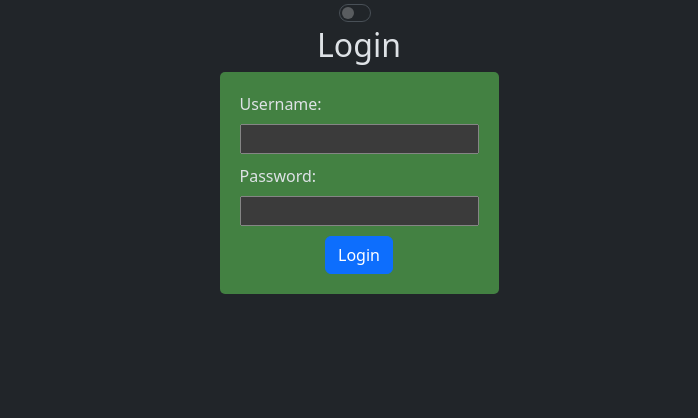
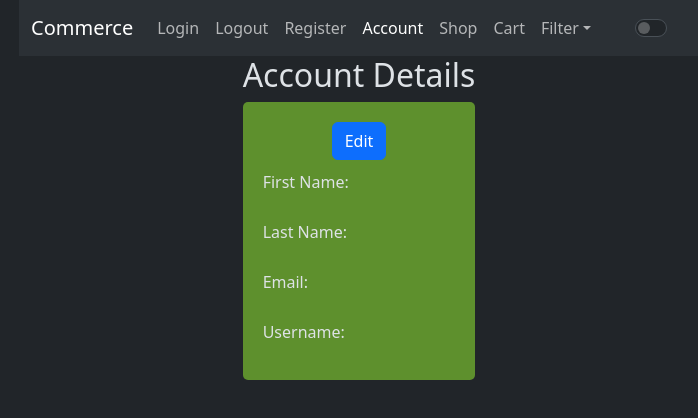
Before and after one commit to MarsBarnes/commerceApp_frontEnd, a React (Create React App) app: page /account in a window 1280 px wide. Shown: the top 418 px of the page, without its empty margins (281-979 px from the left). Built offline with nearby package versions, Linux system fonts and the light colour scheme.

Commit message:
Added nav bar and started creating pages

```diff
--- a/package.json
+++ b/package.json
@@ -7,10 +7,12 @@
     "@testing-library/jest-dom": "^5.16.5",
     "@testing-library/react": "^13.4.0",
     "@testing-library/user-event": "^14.4.3",
+    "axios": "^1.4.0",
     "bootstrap": "^5.3.1",
     "react": "^18.2.0",
     "react-dom": "^18.2.0",
     "react-redux": "^8.1.1",
+    "react-router-dom": "^6.15.0",
     "react-scripts": "5.0.1",
     "web-vitals": "^2.1.4"
   },
--- a/src/App.css
+++ b/src/App.css
@@ -9,6 +9,8 @@ Navy: #0d042b
 Thin 100
 Regular 400
 Bold 700 */
+
+
 
 /* GLOBAL STYLES */
 .App {
@@ -39,7 +41,7 @@ button {
 .form {
   display: grid;
   gap: 10px;
-  background-color: rgb(67, 129, 66);
+  background-color: rgb(94, 144, 45);
   padding: 20px;
   border-radius: 5px;
 }
--- a/src/App.js
+++ b/src/App.js
@@ -1,15 +1,26 @@
 import React from "react";
-// import { Counter } from './features/counter/Counter';
 import "./App.css";
 import LoginForm from "./components/LoginForm";
-import DarkModeToggle from "./components/DarkModeToggle"
-
+import RegistrationForm from "./components/RegistrationForm";
+import Nav from "./components/Nav"
+import Account from "./components/Account";
+import Cart from "./components/Cart";
+import Shop from "./components/Shop";
+import { BrowserRouter as Router, Route, Routes } from "react-router-dom";
 
 function App() {
   return (
-    <div className="App" data-bs-theme="dark">
-      <DarkModeToggle/>
-      <LoginForm></LoginForm>
+    <div className="App">
+      <Router>
+        <Nav></Nav>
+        <Routes>
+          <Route path="/login" element={<LoginForm />} />
+          <Route path="/register" element={<RegistrationForm />} />
+          <Route path="/account" element={<Account />} />
+          <Route path="/shop" element={<Shop />} />
+          <Route path="/cart" element={<Cart />} />
+        </Routes>
+      </Router>
     </div>
   );
 }
--- /dev/null
+++ b/src/components/Account.js
@@ -0,0 +1,93 @@
+import React, { useState, useEffect } from "react";
+
+const Account = () => {
+  const [username, setUsername] = useState("");
+  const [password, setPassword] = useState("");
+  const [confirmPassword, setConfirmPassword] = useState("");
+  const [errorMessage, setErrorMessage] = useState("");
+  const [firstname, setFirstname] = useState("");
+  const [lastname, setLastname] = useState("");
+  const [email, setEmail] = useState("");
+  const [edit, setEdit] = useState(false);
+
+  const handleLogin = async (e) => {
+    e.preventDefault();
+
+    // Basic validation
+    if (!username || !password) {
+      setErrorMessage("Please fill in all fields");
+      return;
+    }
+  };
+
+  return (
+    //add an edit button. have 1st view read only then when edit button is clicked show form to edit
+
+    <div className="account-form">
+      <h2 className="login">Account Details</h2>
+
+      {console.log(edit)}
+      {/* if in edit mode, show form. else show view */}
+      {edit ? (
+        <>
+          {" "}
+          <form onSubmit={handleLogin} className="form">
+            <div className="form-group">
+              <label className="form-label ">First Name:</label>
+              <input
+                type="text"
+                value={firstname}
+                onChange={(e) => setFirstname(e.target.value)}
+              />
+            </div>
+            <div className="form-group">
+              <label className="form-label ">Last Name:</label>
+              <input
+                type="text"
+                value={lastname}
+                onChange={(e) => setLastname(e.target.value)}
+              />
+            </div>
+            <div className="form-group">
+              <label className="form-label ">Email:</label>
+              <input
+                type="email"
+                value={email}
+                onChange={(e) => setEmail(e.target.value)}
+              />
+            </div>
+            <div className="form-group">
+              <label className="form-label usernameLabel">Username:</label>
+              <input
+                type="text"
+                value={username}
+                onChange={(e) => setUsername(e.target.value)}
+                className="usernameInput"
+              />
+            </div>
+            <button className="btn btn-primary" onClick={(e) => setEdit(!edit)}>
+              Submit
+            </button>
+          </form>
+        </>
+      ) : (
+        <div className="form">
+          <button
+            type="button"
+            className="btn btn-primary"
+            onClick={(e) => setEdit(!edit)}
+          >
+            Edit
+          </button>
+          <p>First Name: {firstname}</p>
+          <p>Last Name: {lastname}</p>
+          <p>Email: {email}</p>
+          <p>Username: {username}</p>
+        </div>
+      )}
+    </div>
+  );
+
+};
+
+export default Account;
--- /dev/null
+++ b/src/components/Cart.js
@@ -0,0 +1,11 @@
+import React, { useState, useEffect } from "react";
+
+const Cart = () => {
+  return (
+    <div className="">
+      <h1>Cart</h1>
+    </div>
+  );
+};
+
+export default Cart;
--- a/src/components/LoginForm.js
+++ b/src/components/LoginForm.js
@@ -1,4 +1,5 @@
 import React, { useState } from "react";
+import axios from "axios";
 
 const LoginForm = () => {
   const [username, setUsername] = useState("");
@@ -14,14 +15,33 @@ const LoginForm = () => {
       return;
     }
 
-    // Simulate API call for authentication (replace with actual API call)
-    if (username === "user@example.com" && password === "password") {
+    console.log("hi");
+
+    try {
+      const data = await axios.post(
+        "http://localhost:3000/login",
+        {
+          username: username,
+          password: password,
+        },
+        { withCredentials: true }
+      );
+      console.log(data);
       // Successful login logic here (e.g., set authentication state)
       setErrorMessage("");
       console.log("Login successful");
-    } else {
+    } catch (error) {
+      console.error(error);
       setErrorMessage("Invalid username or password");
     }
+    // // Simulate API call for authentication (replace with actual API call)
+    // if (username === "user@example.com" && password === "password") {
+    //   // Successful login logic here (e.g., set authentication state)
+    //   setErrorMessage("");
+    //   console.log("Login successful");
+    // } else {
+    //   setErrorMessage("Invalid username or password");
+    // }
   };
 
   return (
@@ -47,9 +67,7 @@ const LoginForm = () => {
             className="e"
           />
         </div>
-        <button type="button" className="btn btn-primary ">
-          Login
-        </button>
+        <button className="btn btn-primary">Login</button>
       </form>
     </div>
   );
--- /dev/null
+++ b/src/components/Nav.js
@@ -0,0 +1,97 @@
+import React from "react";
+import { NavLink } from "react-router-dom";
+import DarkModeToggle from "./DarkModeToggle";
+
+function Navbar() {
+  return (
+    <nav className="navbar navbar-expand-lg bg-body-tertiary">
+      <div className="container-fluid">
+        <a className="navbar-brand" href="/">
+          Commerce
+        </a>
+        <button
+          className="navbar-toggler"
+          type="button"
+          data-bs-toggle="collapse"
+          data-bs-target="#navbarSupportedContent"
+          aria-controls="navbarSupportedContent"
+          aria-expanded="false"
+          aria-label="Toggle navigation"
+        >
+          <span className="navbar-toggler-icon"></span>
+        </button>
+        <div className="collapse navbar-collapse" id="navbarSupportedContent">
+          <ul className="navbar-nav me-auto mb-2 mb-lg-0">
+            <li className="nav-item">
+              <NavLink
+                //use ternary
+                //if logged in: show logout and account
+                //if logged out: show login and register
+                //if in shop: show cart and filter
+                //if not in shop: show just shop
+                //Add clickability to filter so dropdown shows
+                //Only show filter when shopping
+                className="nav-link"
+                aria-current="page"
+                to="/login"
+              >
+                Login
+              </NavLink>
+            </li>
+            <li className="nav-item">
+              <NavLink className="nav-link" to="/logout">
+                Logout
+              </NavLink>
+            </li>
+            <li className="nav-item">
+              <NavLink className="nav-link" to="/register">
+                Register
+              </NavLink>
+            </li>
+            <li className="nav-item">
+              <NavLink className="nav-link" to="/account">
+                Account
+              </NavLink>
+            </li>
+            <li className="nav-item">
+              <NavLink className="nav-link" to="/shop">
+                Shop
+              </NavLink>
+            </li>
+            <li className="nav-item">
+              <NavLink className="nav-link" to="/cart">
+                Cart
+              </NavLink>
+            </li>
+            <li className="nav-item dropdown">
+              <a
+                className="nav-link dropdown-toggle"
+                href="/"
+                role="button"
+                data-bs-toggle="dropdown"
+                aria-expanded="false"
+              >
+                Filter
+              </a>
+              <ul className="dropdown-menu">
+                <li>
+                  <a className="dropdown-item" href="/">
+                    Price
+                  </a>
+                </li>
+                <li>
+                  <a className="dropdown-item" href="/">
+                    Color
+                  </a>
+                </li>
+              </ul>
+            </li>
+          </ul>
+        </div>
+      </div>
+      <DarkModeToggle />
+    </nav>
+  );
+}
+
+export default Navbar;
--- /dev/null
+++ b/src/components/RegistrationForm.js
@@ -0,0 +1,84 @@
+import React, { useState } from "react";
+
+const RegistrationForm = () => {
+  const [username, setUsername] = useState("");
+  const [password, setPassword] = useState("");
+  const [confirmPassword, setConfirmPassword] = useState("");
+  const [errorMessage, setErrorMessage] = useState("");
+  const [firstname, setFirstname] = useState("");
+  const [lastname, setLastname] = useState("");
+  const [email, setEmail] = useState("");
+
+  const handleLogin = async (e) => {
+    e.preventDefault();
+
+    // Basic validation
+    if (!username || !password) {
+      setErrorMessage("Please fill in all fields");
+      return;
+    }
+  };
+
+  return (
+    <div className="registration-form">
+      <h2 className="login">Sign Up</h2>
+      {errorMessage && <p className="error-message">{errorMessage}</p>}
+      <form onSubmit={handleLogin} className="form">
+        <div className="form-group">
+          <label className="form-label ">First Name:</label>
+          <input
+            type="text"
+            value={firstname}
+            onChange={(e) => setFirstname(e.target.value)}
+          />
+        </div>
+        <div className="form-group">
+          <label className="form-label ">Last Name:</label>
+          <input
+            type="text"
+            value={lastname}
+            onChange={(e) => setLastname(e.target.value)}
+          />
+        </div>
+        <div className="form-group">
+          <label className="form-label ">Email:</label>
+          <input
+            type="email"
+            value={email}
+            onChange={(e) => setEmail(e.target.value)}
+          />
+        </div>
+        <div className="form-group">
+          <label className="form-label usernameLabel">Username:</label>
+          <input
+            type="text"
+            value={username}
+            onChange={(e) => setUsername(e.target.value)}
+            className="usernameInput"
+          />
+        </div>
+        <div className="form-group">
+          <label className="form-label">Password:</label>
+          <input
+            type="password"
+            value={password}
+            onChange={(e) => setPassword(e.target.value)}
+            className="e"
+          />
+        </div>
+        <div className="form-group">
+          <label className="form-label">Confirm Password:</label>
+          <input
+            type="password"
+            value={confirmPassword}
+            onChange={(e) => setConfirmPassword(e.target.value)}
+            className="e"
+          />
+        </div>
+        <button className="btn btn-primary">Register</button>
+      </form>
+    </div>
+  );
+};
+
+export default RegistrationForm;
--- /dev/null
+++ b/src/components/Shop.js
@@ -0,0 +1,11 @@
+import React, { useState, useEffect } from "react";
+
+const Shop = () => {
+  return (
+    <div className="">
+      <h1>Shop</h1>
+    </div>
+  );
+};
+
+export default Shop;
```
Also changed, not shown: 2 other files (tests, documents, lock files or other folders).
